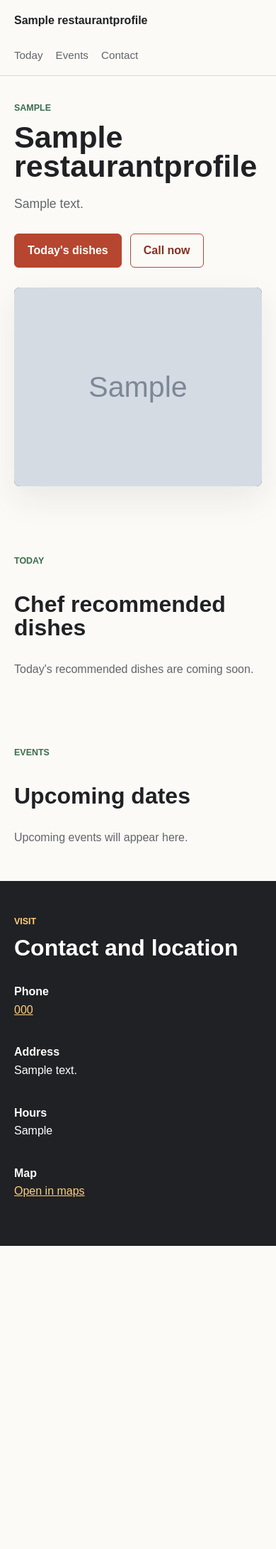
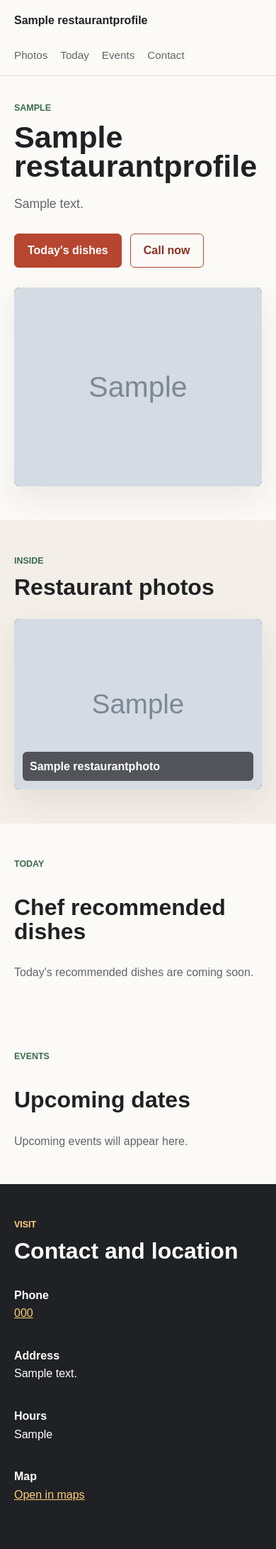
Before and after one commit to xuzhihuiCSY/restaurant_homepage, a Django app: page / in a window 390 px wide. Shown: the whole page at 71% size. Before the commit the page ends 1755 px from the top, so only its background shows below. Run offline with Django 5.2, Linux system fonts and the light colour scheme; tables that the repository leaves empty hold one stand-in row (values such as "Sample post"); grey boxes marked "Sample" are stand-in pictures.

Commit message:
Add restaurant photo display section

```diff
--- a/homepage/models.py
+++ b/homepage/models.py
@@ -51,6 +51,19 @@ class DailyRecommendation(models.Model):
         return self.name
 
 
+class RestaurantPhoto(models.Model):
+    title = models.CharField(max_length=120, blank=True)
+    image = models.ImageField(upload_to="restaurant_photos/")
+    is_visible = models.BooleanField(default=True)
+    order = models.PositiveIntegerField(default=0)
+
+    class Meta:
+        ordering = ["order", "id"]
+
+    def __str__(self):
+        return self.title or f"Restaurant photo {self.pk}"
+
+
 class Event(models.Model):
     title = models.CharField(max_length=140)
     description = models.TextField(blank=True)
--- a/homepage/tests.py
+++ b/homepage/tests.py
@@ -12,6 +12,7 @@ class HomePageTests(TestCase):
 
         self.assertEqual(response.status_code, 200)
         self.assertContains(response, "Restaurant Name")
+        self.assertContains(response, "Restaurant photos")
         self.assertContains(response, "Chef recommended dishes")
 
     def test_today_recommendation_renders_on_homepage(self):
@@ -41,6 +42,7 @@ class OwnerControlsTests(TestCase):
 
         self.assertEqual(response.status_code, 200)
         self.assertContains(response, "Homepage display controls")
+        self.assertContains(response, "Restaurant photo display")
 
     def test_staff_can_create_today_recommendation(self):
         user = self._create_staff_user()
--- a/homepage/urls.py
+++ b/homepage/urls.py
@@ -7,6 +7,13 @@ app_name = "homepage"
 urlpatterns = [
     path("", views.home, name="home"),
     path("owner/", views.owner_dashboard, name="owner_dashboard"),
+    path("owner/photos/new/", views.restaurant_photo_create, name="photo_create"),
+    path("owner/photos/<int:pk>/edit/", views.restaurant_photo_edit, name="photo_edit"),
+    path(
+        "owner/photos/<int:pk>/delete/",
+        views.restaurant_photo_delete,
+        name="photo_delete",
+    ),
     path(
         "owner/recommendations/new/",
         views.recommendation_create,
--- a/homepage/views.py
+++ b/homepage/views.py
@@ -5,8 +5,13 @@ from django.contrib.admin.views.decorators import staff_member_required
 from django.shortcuts import get_object_or_404, redirect, render
 from django.utils import timezone
 
-from .forms import DailyRecommendationForm, EventForm, RestaurantProfileForm
-from .models import DailyRecommendation, Event, RestaurantProfile
+from .forms import (
+    DailyRecommendationForm,
+    EventForm,
+    RestaurantPhotoForm,
+    RestaurantProfileForm,
+)
+from .models import DailyRecommendation, Event, RestaurantPhoto, RestaurantProfile
 
 
 def home(request):
@@ -30,12 +35,14 @@ def home(request):
         is_published=True,
         event_date__gte=today,
     )[:3]
+    restaurant_photos = RestaurantPhoto.objects.filter(is_visible=True)[:6]
 
     return render(
         request,
         "homepage/home.html",
         {
             "profile": profile,
+            "restaurant_photos": restaurant_photos,
             "recommendations": recommendations,
             "upcoming_events": upcoming_events,
         },
@@ -58,6 +65,7 @@ def owner_dashboard(request):
         profile_form = RestaurantProfileForm(instance=profile)
 
     today = timezone.localdate()
+    restaurant_photos = RestaurantPhoto.objects.all()[:12]
     recommendations = DailyRecommendation.objects.filter(display_date__gte=today)[:12]
     upcoming_events = Event.objects.filter(event_date__gte=today)[:8]
 
@@ -66,6 +74,7 @@ def owner_dashboard(request):
         "homepage/owner/dashboard.html",
         {
             "profile_form": profile_form,
+            "restaurant_photos": restaurant_photos,
             "recommendations": recommendations,
             "upcoming_events": upcoming_events,
             "today": today,
@@ -80,6 +89,39 @@ def recommendation_create(request):
         DailyRecommendationForm,
         "homepage/owner/form.html",
         "Add today's recommended dish",
+    )
+
+
+@staff_member_required
+def restaurant_photo_create(request):
+    return _save_model_form(
+        request,
+        RestaurantPhotoForm,
+        "homepage/owner/form.html",
+        "Add restaurant photo",
+    )
+
+
+@staff_member_required
+def restaurant_photo_edit(request, pk):
+    photo = get_object_or_404(RestaurantPhoto, pk=pk)
+    return _save_model_form(
+        request,
+        RestaurantPhotoForm,
+        "homepage/owner/form.html",
+        "Edit restaurant photo",
+        instance=photo,
+    )
+
+
+@staff_member_required
+def restaurant_photo_delete(request, pk):
+    photo = get_object_or_404(RestaurantPhoto, pk=pk)
+    return _confirm_delete(
+        request,
+        photo,
+        "Delete restaurant photo",
+        f"Delete {photo} from the homepage photo display?",
     )
 
 
--- a/static/homepage/css/home.css
+++ b/static/homepage/css/home.css
@@ -183,6 +183,11 @@ h3 {
     padding: clamp(48px, 7vw, 88px) clamp(20px, 5vw, 72px);
 }
 
+.photo-section {
+    padding: clamp(48px, 7vw, 88px) clamp(20px, 5vw, 72px);
+    background: #f3eee7;
+}
+
 .section-heading {
     display: flex;
     align-items: end;
@@ -193,6 +198,55 @@ h3 {
 
 .accent {
     background: #f3eee7;
+}
+
+.photo-grid {
+    display: grid;
+    grid-template-columns: 1.2fr 0.8fr 0.8fr;
+    grid-auto-rows: 220px;
+    gap: 16px;
+}
+
+.photo-tile {
+    position: relative;
+    min-height: 220px;
+    margin: 0;
+    overflow: hidden;
+    border-radius: 8px;
+    background: #2f3d32;
+    box-shadow: var(--shadow);
+}
+
+.photo-tile img {
+    width: 100%;
+    height: 100%;
+    object-fit: cover;
+}
+
+.featured-photo {
+    grid-row: span 2;
+}
+
+.photo-tile figcaption {
+    position: absolute;
+    right: 12px;
+    bottom: 12px;
+    left: 12px;
+    border-radius: 6px;
+    padding: 8px 10px;
+    background: rgba(32, 33, 36, 0.72);
+    color: #fff;
+    font-weight: 700;
+}
+
+.photo-placeholder {
+    display: grid;
+    min-height: 280px;
+    place-items: center;
+    border: 1px dashed var(--line);
+    border-radius: 8px;
+    background: #fff;
+    color: var(--muted);
 }
 
 .item-grid {
@@ -301,10 +355,15 @@ h3 {
         grid-template-columns: 1fr;
     }
 
+    .photo-grid,
     .item-grid,
     .item-grid.compact,
     .event-list {
         grid-template-columns: repeat(2, minmax(0, 1fr));
+    }
+
+    .featured-photo {
+        grid-row: span 1;
     }
 }
 
@@ -330,6 +389,7 @@ h3 {
         flex-direction: column;
     }
 
+    .photo-grid,
     .item-grid,
     .item-grid.compact,
     .event-list,
@@ -337,6 +397,10 @@ h3 {
         grid-template-columns: 1fr;
     }
 
+    .photo-grid {
+        grid-auto-rows: 240px;
+    }
+
     .event-card {
         grid-template-columns: 1fr;
     }
--- a/templates/homepage/home.html
+++ b/templates/homepage/home.html
@@ -12,6 +12,7 @@
     <header class="site-header">
         <a class="brand" href="#top">{{ profile.name }}</a>
         <nav class="site-nav" aria-label="Main navigation">
+            <a href="#photos">Photos</a>
             <a href="#recommendations">Today</a>
             <a href="#events">Events</a>
             <a href="#contact">Contact</a>
@@ -41,6 +42,31 @@
                     <div class="hero-placeholder">Restaurant Homepage</div>
                 {% endif %}
             </div>
+        </section>
+
+        <section id="photos" class="photo-section">
+            <div class="section-heading">
+                <div>
+                    <p class="eyebrow">Inside</p>
+                    <h2>Restaurant photos</h2>
+                </div>
+            </div>
+            {% if restaurant_photos %}
+                <div class="photo-grid">
+                    {% for photo in restaurant_photos %}
+                        <figure class="photo-tile {% if forloop.first %}featured-photo{% endif %}">
+                            <img src="{{ photo.image.url }}" alt="{{ photo.title|default:profile.name }}">
+                            {% if photo.title %}
+                                <figcaption>{{ photo.title }}</figcaption>
+                            {% endif %}
+                        </figure>
+                    {% endfor %}
+                </div>
+            {% else %}
+                <div class="photo-placeholder">
+                    <p>Restaurant photos will appear here.</p>
+                </div>
+            {% endif %}
         </section>
 
         <section id="recommendations" class="section">
```
Also changed, not shown: Restaurant_Implementation_Plan.md (+14 -6 lines), homepage/admin.py (+9 -1 lines), homepage/forms.py (+12 -1 lines), templates/homepage/owner/dashboard.html (+48 -0 lines), README.md, homepage/migrations/0003_restaurantphoto.py (added).
